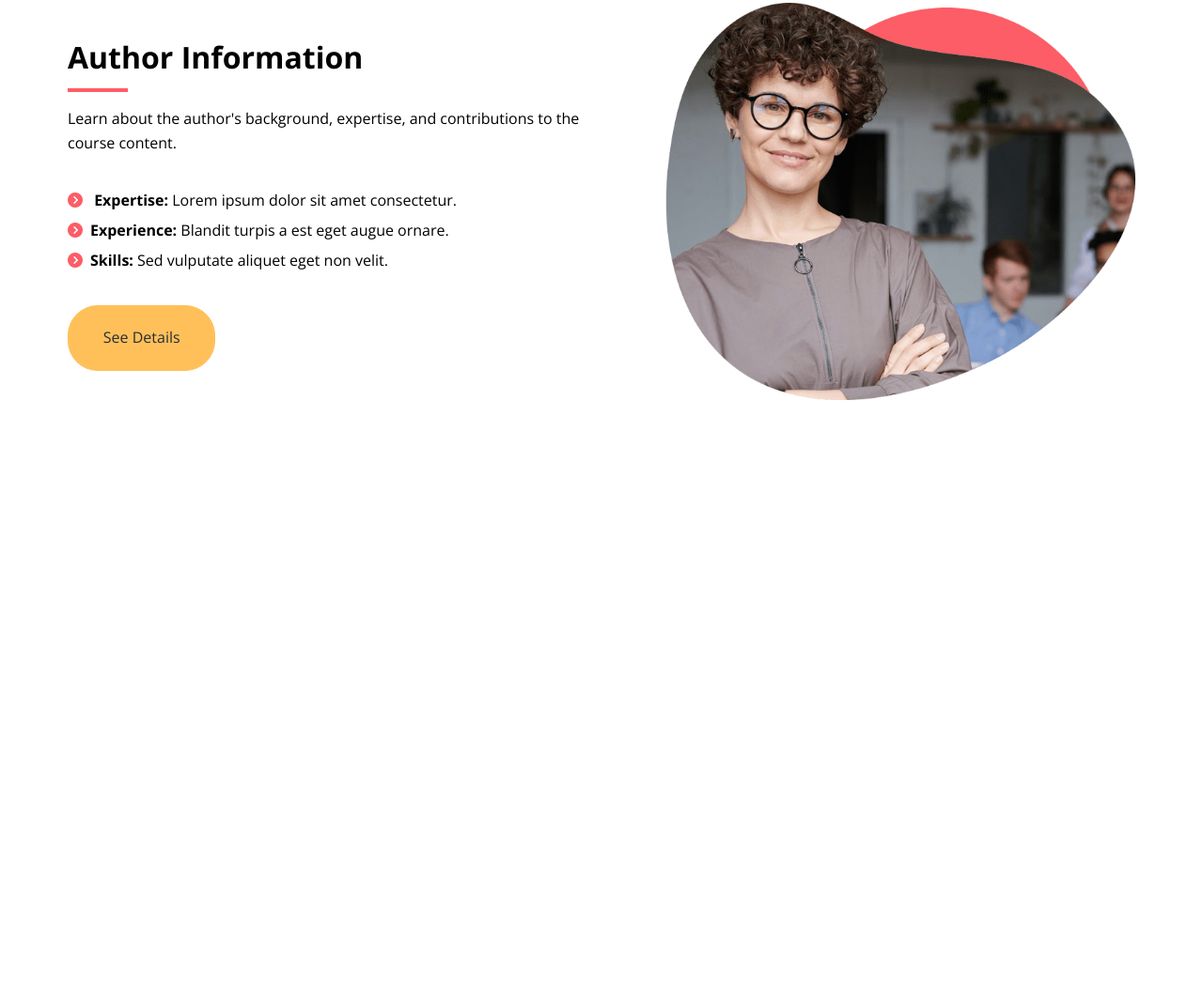
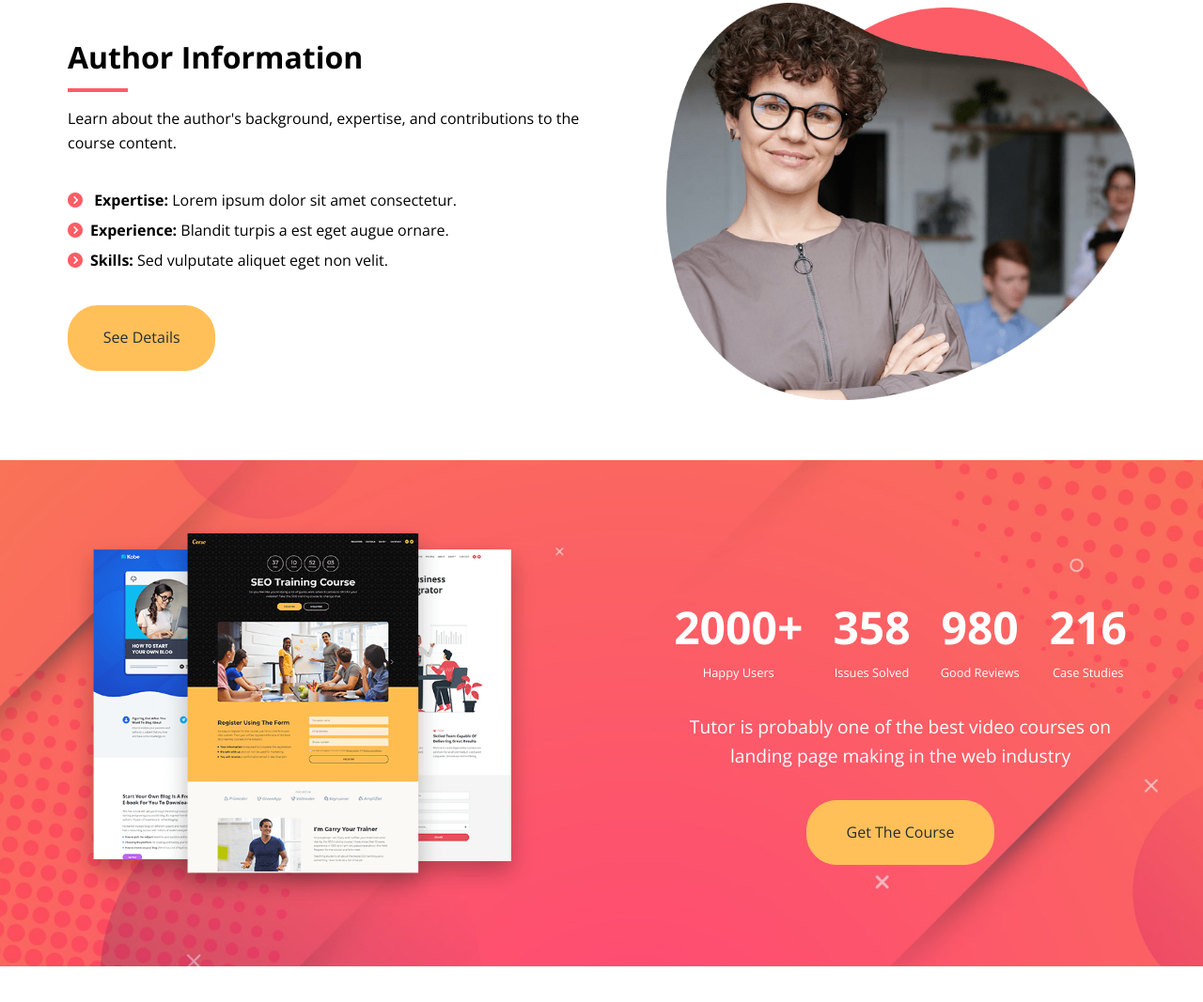
Before and after one commit to elvan/tutor-website-html-css, a plain HTML site: page index.html in a window 1280 px wide. Shown: the part 5429-6496 px from the top of the page at 94% size. Before the commit the page ends 5919 px from the top, so only its background shows below. Drawn offline with nearby package versions, Linux system fonts and the light colour scheme.

Commit message:
Add stats section with key metrics and call-to-action
- Add stats section to index.html with impactful metrics and visuals
- Style stats layout with background image and responsive design
- Include numerical highlights for users, reviews, and case studies
- Add supporting text and a call-to-action button for user engagement
- Ensure stats section integrates seamlessly across all screen sizes

```diff
--- a/css/styles.css
+++ b/css/styles.css
@@ -411,6 +411,60 @@ img {
   margin-right: 0.5rem;
 }
 
+/* Stats */
+.stats {
+  background: #000 url('../images/stats-background.jpg') center center/cover no-repeat;
+  color: #fff;
+}
+
+.stats-flex {
+  display: flex;
+  justify-content: space-between;
+  align-items: center;
+  padding: 4rem 2rem;
+}
+
+.stats img {
+  width: 100%;
+  max-width: 500px;
+}
+
+.stats-content {
+  max-width: 500px;
+}
+
+.stats .stats-numbers {
+  display: flex;
+  gap: 2rem;
+  margin: 2rem 0;
+  text-align: center;
+  justify-content: center;
+  align-items: center;
+  flex-wrap: wrap;
+}
+
+.stats .stats-numbers h3 {
+  font-size: 3rem;
+  font-weight: 700;
+}
+
+.stats .stats-numbers p {
+  font-size: 0.8rem;
+}
+
+.stats .stats-text {
+  font-size: 1.2rem;
+  margin-bottom: 2rem;
+  text-align: center;
+}
+
+.stats .btn {
+  display: block;
+  margin: 0 auto;
+  text-align: center;
+  width: 200px;
+}
+
 /* Media Queries */
 
 @media (max-width: 768px) {
--- a/index.html
+++ b/index.html
@@ -448,6 +448,39 @@
       </div>
     </section>
 
+    <!-- Stats -->
+    <section class="stats section" id="stats">
+      <div class="container stats-flex">
+        <img src="images/stats.png" alt="stats" />
+        <div class="stats-content">
+          <div class="stats-numbers">
+            <div>
+              <h3>2000+</h3>
+              <p>Happy Users</p>
+            </div>
+            <div>
+              <h3>358</h3>
+              <p>Issues Solved</p>
+            </div>
+            <div>
+              <h3>980</h3>
+              <p>Good Reviews</p>
+            </div>
+            <div>
+              <h3>216</h3>
+              <p>Case Studies</p>
+            </div>
+          </div>
+
+          <p class="stats-text">
+            Tutor is probably one of the best video courses on landing page making in the web
+            industry
+          </p>
+          <a href="#" class="btn">Get The Course</a>
+        </div>
+      </div>
+    </section>
+
     <script src="js/script.js"></script>
   </body>
 </html>
```
